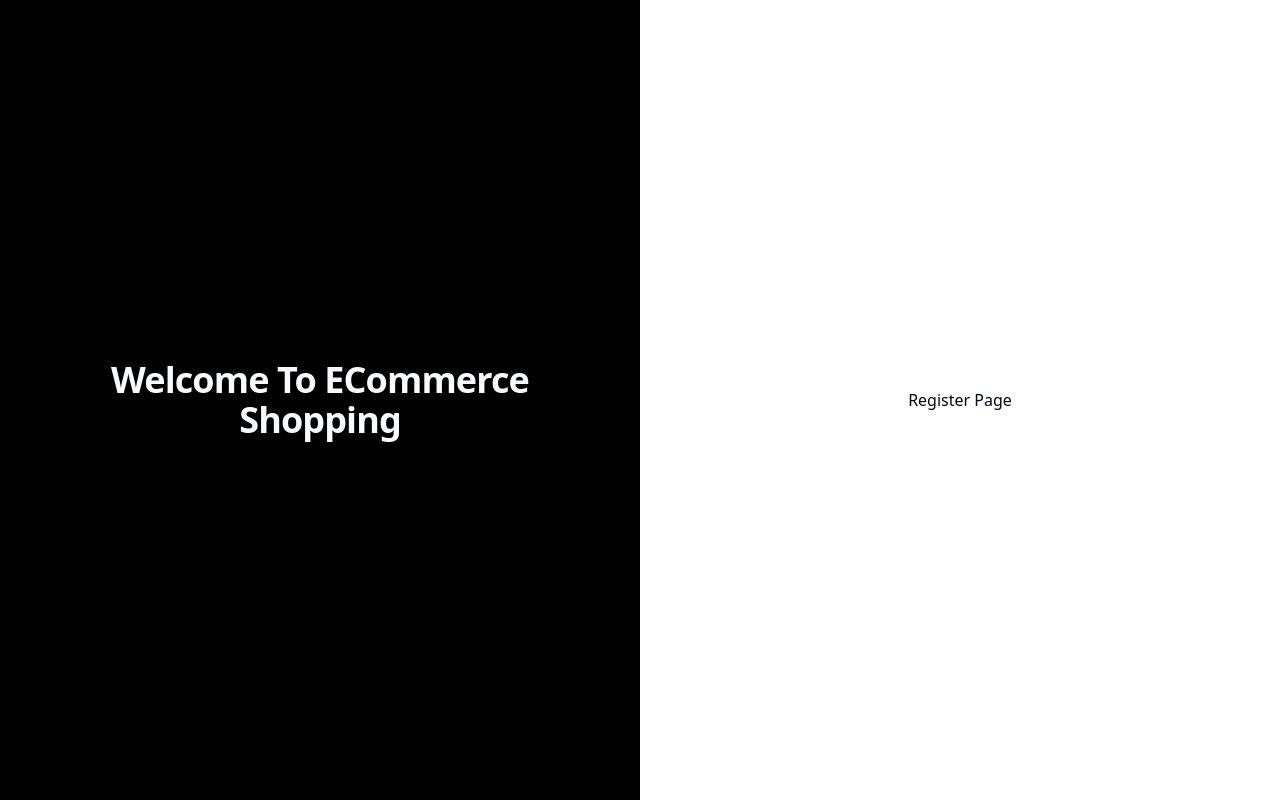
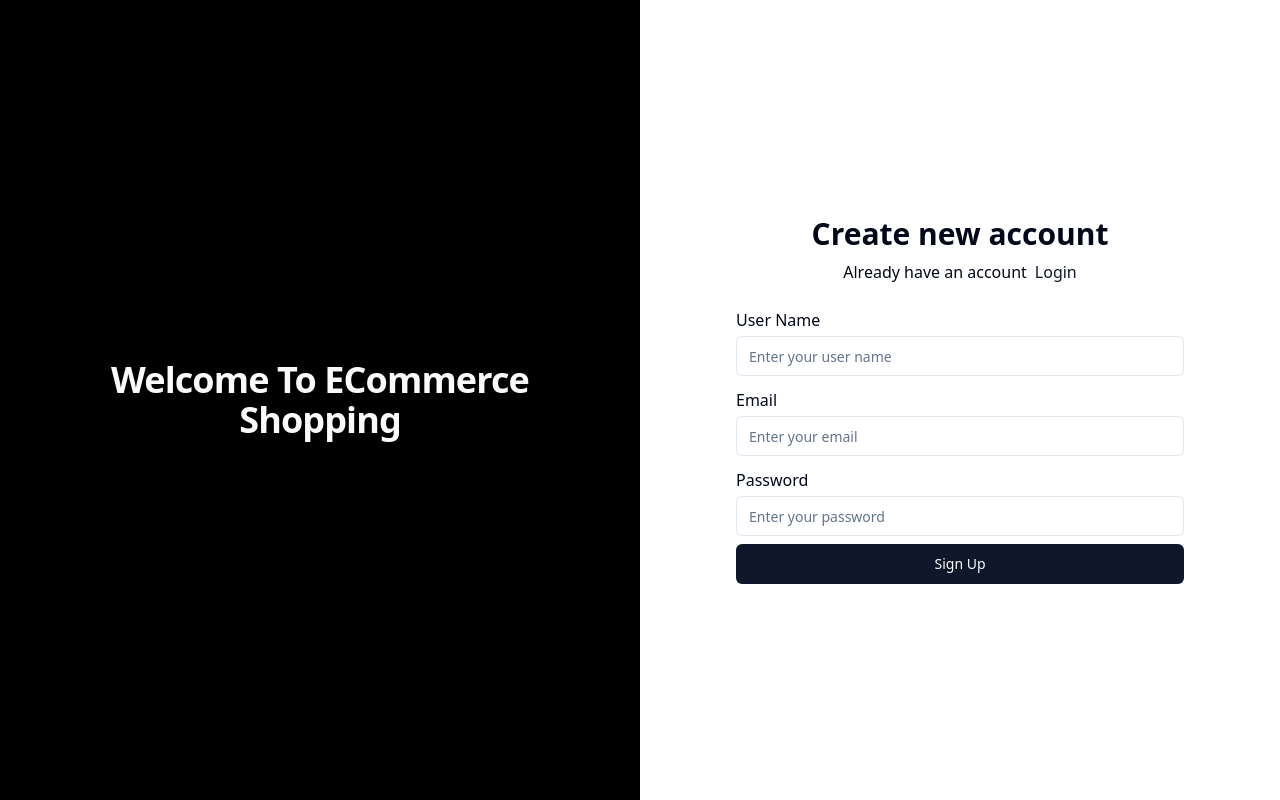
Before and after one commit to EbubeStrong/shopping_application, a React (Vite) app in the folder Client/: page /auth/register in a window 1280 px wide. Built offline with nearby package versions, Linux system fonts and the light colour scheme.

Commit message:
commit register ui

```diff
--- a/Client/src/Pages/auth/register.jsx
+++ b/Client/src/Pages/auth/register.jsx
@@ -1,9 +1,48 @@
+import { useState } from "react";
+import CommonForm from "@/components/common/form";
+import { Link } from "react-router-dom";
+import { registerFormControls } from "@/config";
 
+const initialState = {
+  userName: '',
+  email: '',
+  password: '',
+}
 
+function onSubmit() {
 
+}
 
 const AuthRegister = () => {
-  return <div className="">Register Page</div>;
+  const [formData, setFormData] = useState(initialState);
+  return (
+    <div className="mx-auto w-full max-w-md space-y-6">
+      <div className="text-center">
+        <h1 className="text-3xl font-bold tracking-light text-foreground">
+          Create new account
+        </h1>
+
+        <div className="flex items-center justify-center mt-2">
+          <p>Already have an account</p>
+
+          <Link
+            className="font-medium ml-2 text-primary hover:underline"
+            to="/auth/login"
+          >
+            Login
+          </Link>
+        </div>
+      </div>
+
+      <CommonForm
+        formControls={registerFormControls}
+        buttonText={'Sign Up'}
+        formData={formData}
+        setFormData={setFormData}
+        onSubmit={onSubmit}
+      />
+    </div>
+  );
 };
 
 export default AuthRegister;
--- a/Client/src/components/common/form.jsx
+++ b/Client/src/components/common/form.jsx
@@ -1,10 +1,19 @@
-import { SelectItem, SelectTrigger } from "@radix-ui/react-select";
+import { SelectContent } from "@radix-ui/react-select";
 import { Input } from "../ui/input";
-import { Select, SelectContent, SelectValue } from "../ui/select";
+import { Select, SelectItem, SelectTrigger, SelectValue } from "../ui/select";
+import { Textarea } from "../ui/textarea";
+import { Button } from "../ui/button";
 
-function CommonForm({ formControls }) {
+function CommonForm({
+  formControls,
+  formData,
+  setFormData,
+  onSubmit,
+  buttonText,
+}) {
   const renderInputsByComponentType = (getControlItem) => {
     let element = null;
+    const value = formData[getControlItem.name] || "";
 
     switch (getControlItem.componentType) {
       case "input":
@@ -14,24 +23,34 @@ function CommonForm({ formControls }) {
             type={getControlItem.type}
             placeholder={getControlItem.placeholder}
             id={getControlItem.name}
+            value={value}
+            onChange={(e) => {
+              setFormData({
+                ...formData,
+                [getControlItem.name]: e.target.value,
+              });
+            }}
           />
         );
         break;
 
       case "textarea":
         element = (
-          <Input
+          <Textarea
             name={getControlItem.name}
-            type={getControlItem.type}
+            // type={getControlItem.type}
             placeholder={getControlItem.placeholder}
             id={getControlItem.name}
+            value={value}
           />
         );
         break;
 
       case "select":
         element = (
-          <Select>
+          <Select onValueChange={(value) => setFormData({
+            ...formData, [getControlItem.name]: value
+          })} value={value}>
             <SelectTrigger className="w-full">
               <SelectValue placeholder={getControlItem.placeholder} />
             </SelectTrigger>
@@ -53,7 +72,7 @@ function CommonForm({ formControls }) {
 
       default:
         element = (
-          <Input
+          <Textarea
             name={getControlItem.name}
             type={getControlItem.type}
             placeholder={getControlItem.placeholder}
@@ -65,15 +84,19 @@ function CommonForm({ formControls }) {
     return element;
   };
   return (
-    <form>
+    <form onSubmit={onSubmit}>
       <div className="flex flex-col gap-3">
         {formControls.map((controlItem) => (
           <div className="grid w-full gap-1 5" key={controlItem.name}>
-            <label htmlFor="userName">controlItem.label</label>
+            <label htmlFor="userName">{controlItem.label}</label>
             {renderInputsByComponentType(controlItem)}
           </div>
         ))}
       </div>
+
+      <Button type="submit" className="mt-2 w-full">
+        {buttonText || "Submit"}
+      </Button>
     </form>
   );
 }
```
